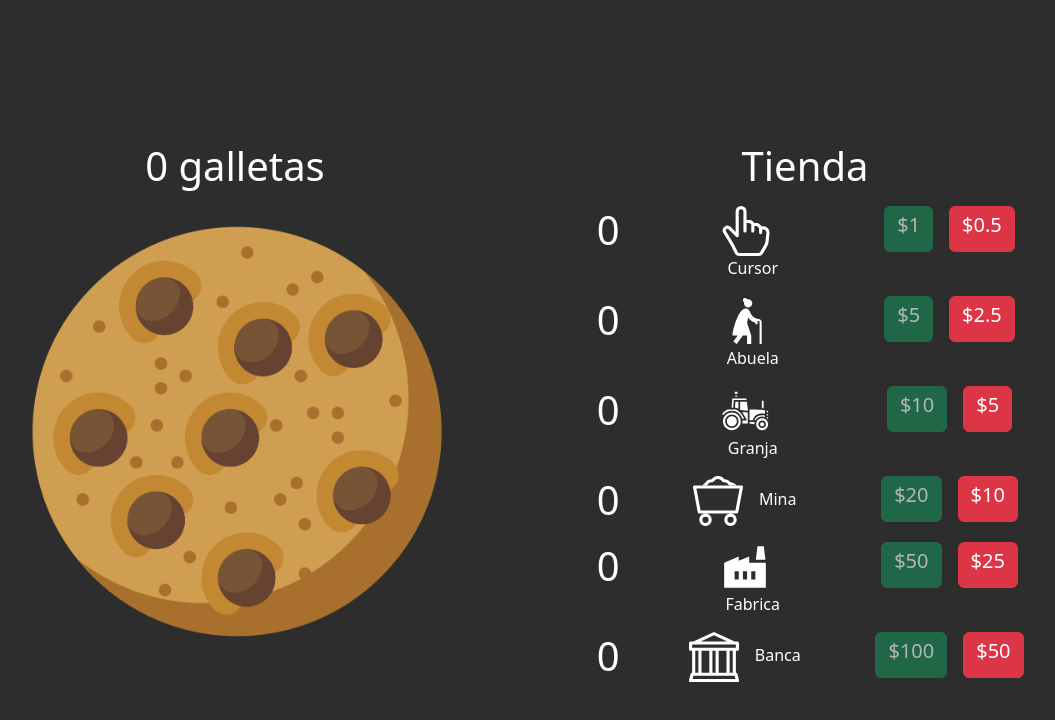
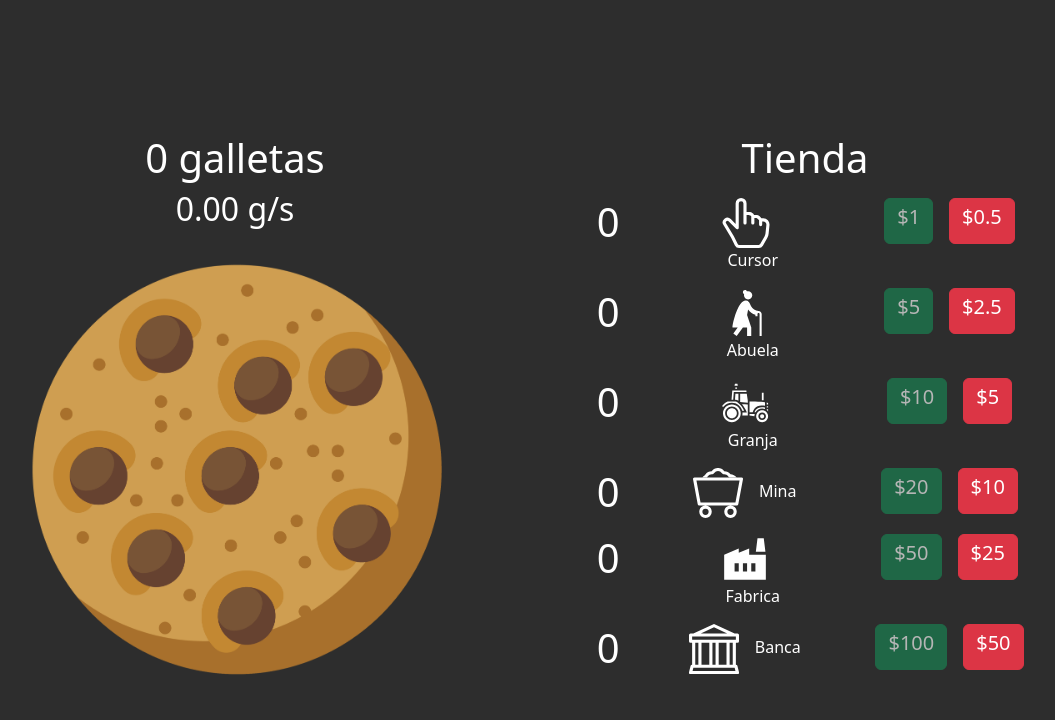
Before and after one commit to maxwellnewage/react-clicker, a React (Vite) app: page / in a window 1280 px wide. Shown: the top 720 px of the page, without its empty margins (120-1175 px from the left). Built offline with nearby package versions, Linux system fonts and the light colour scheme.

Commit message:
se agrega el contador de g/s

```diff
--- a/src/components/CookieCounter/CookieCounter.tsx
+++ b/src/components/CookieCounter/CookieCounter.tsx
@@ -10,7 +10,7 @@ const CookieCounter: React.FC = () => {
   useEffect(() => {
     const intervalId = setInterval(() => {
       setCookieAmount(cookieAmount + giveInventory);
-    }, 10);
+    }, 100);
 
     return () => clearInterval(intervalId);
   }, [cookieAmount]);
@@ -24,6 +24,7 @@ const CookieCounter: React.FC = () => {
       <h1>
         {Math.floor(cookieAmount)} galletas
       </h1>
+      <h2>{giveInventory.toFixed(2)} g/s</h2>
     </div>
   );
 };
```
